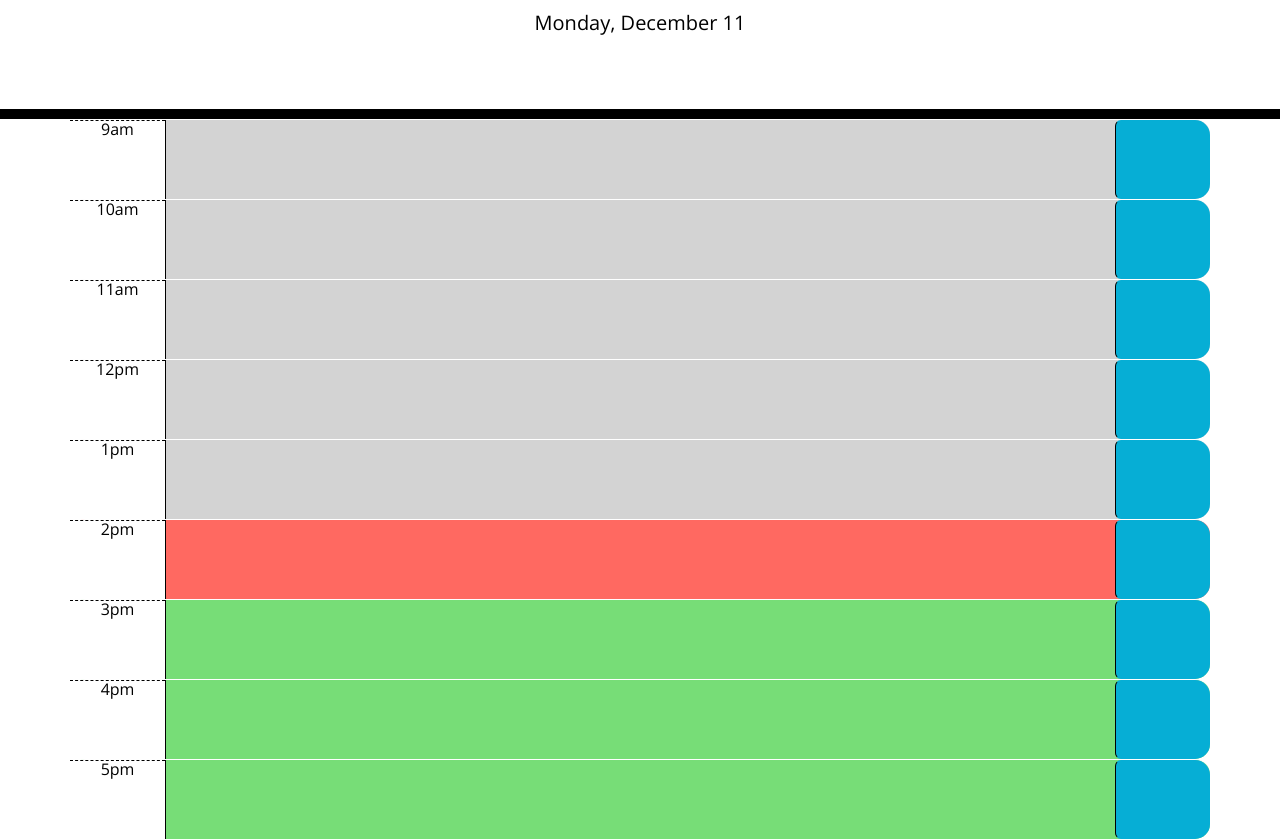
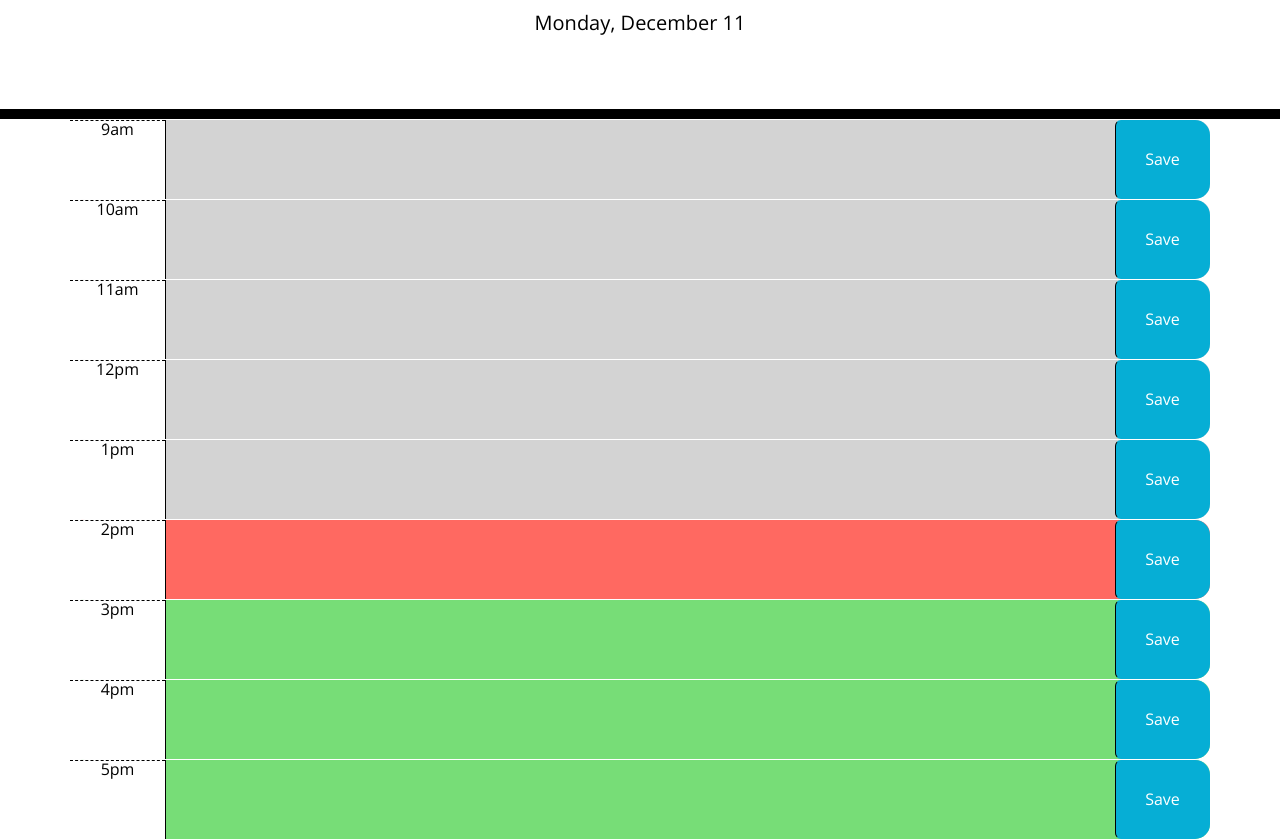
Before and after one commit to 2akia/Work-Day-Scheduler, a plain HTML site: page index.html in a window 1280 px wide. Shown: the part 168-1007 px from the top of the page. Drawn offline with nearby package versions, Linux system fonts and the light colour scheme.

Commit message:
added the save text on the save buttons

```diff
--- a/index.html
+++ b/index.html
@@ -25,7 +25,7 @@
   <div id="hour-9" class="row time-block past">
   <div class="col-md-1 hour"> 9am </div>
   <textarea class="col-md-10 description"></textarea>
-  <button class="btn saveBtn col-md-1"></button>
+  <button class="btn saveBtn col-md-1"> Save </button>
   </div>
 
   <!-- save button for each text block -->
@@ -33,49 +33,49 @@
   <div id="hour-10" class="row time-block past">
   <div class="col-md-1 hour"> 10am </div>
   <textarea class="col-md-10 description"></textarea>
-  <button class="btn saveBtn col-md-1"></button>
+  <button class="btn saveBtn col-md-1">Save</button>
   </div>
 
   <div id="hour-11" class="row time-block past">
   <div class="col-md-1 hour"> 11am </div>
   <textarea class="col-md-10 description"></textarea>
-  <button class="btn saveBtn col-md-1"></button>
+  <button class="btn saveBtn col-md-1">Save</button>
   </div>
 
   <div id="hour-12" class="row time-block past">
   <div class="col-md-1 hour"> 12pm </div>
   <textarea class="col-md-10 description"></textarea>
-  <button class="btn saveBtn col-md-1"></button>
+  <button class="btn saveBtn col-md-1">Save</button>
   </div>
 
   <div id="hour-13" class="row time-block past">
   <div class="col-md-1 hour"> 1pm </div>
   <textarea class="col-md-10 description"></textarea>
-  <button class="btn saveBtn col-md-1"></button>
+  <button class="btn saveBtn col-md-1">Save</button>
   </div>
 
   <div id="hour-14" class="row time-block past">
   <div class="col-md-1 hour"> 2pm </div>
   <textarea class="col-md-10 description"></textarea>
-  <button class="btn saveBtn col-md-1"></button>
+  <button class="btn saveBtn col-md-1">Save</button>
   </div>
 
   <div id="hour-15" class="row time-block past">
   <div class="col-md-1 hour"> 3pm </div>
   <textarea class="col-md-10 description"></textarea>
-  <button class="btn saveBtn col-md-1"></button>
+  <button class="btn saveBtn col-md-1">Save</button>
   </div>
 
   <div id="hour-16" class="row time-block past">
   <div class="col-md-1 hour"> 4pm </div>
   <textarea class="col-md-10 description"></textarea>
-  <button class="btn saveBtn col-md-1"></button>
+  <button class="btn saveBtn col-md-1">Save</button>
   </div>
 
   <div id="hour-17" class="row time-block past">
   <div class="col-md-1 hour"> 5pm </div>
   <textarea class="col-md-10 description"></textarea>
-  <button class="btn saveBtn col-md-1"></button>
+  <button class="btn saveBtn col-md-1">Save</button>
   </div>
 
   <script src="https://cdnjs.cloudflare.com/ajax/libs/jquery/3.2.1/jquery.min.js"></script>
```
